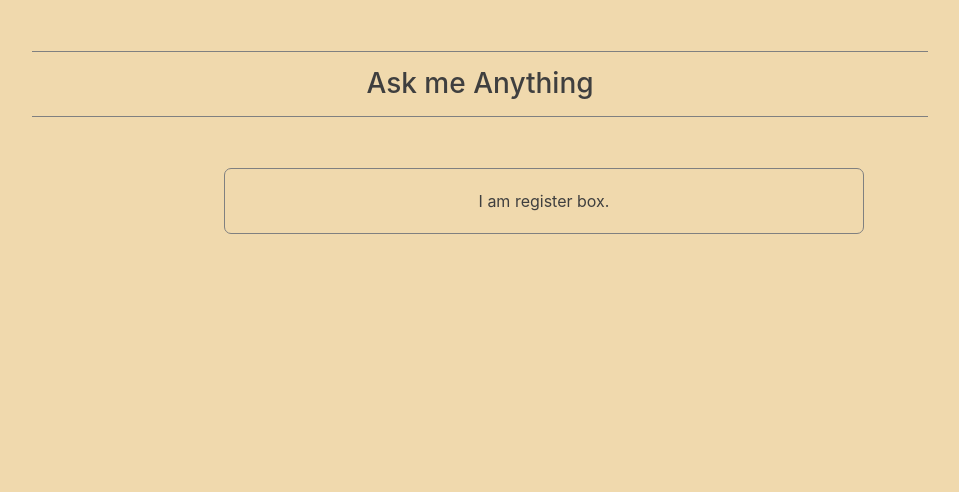
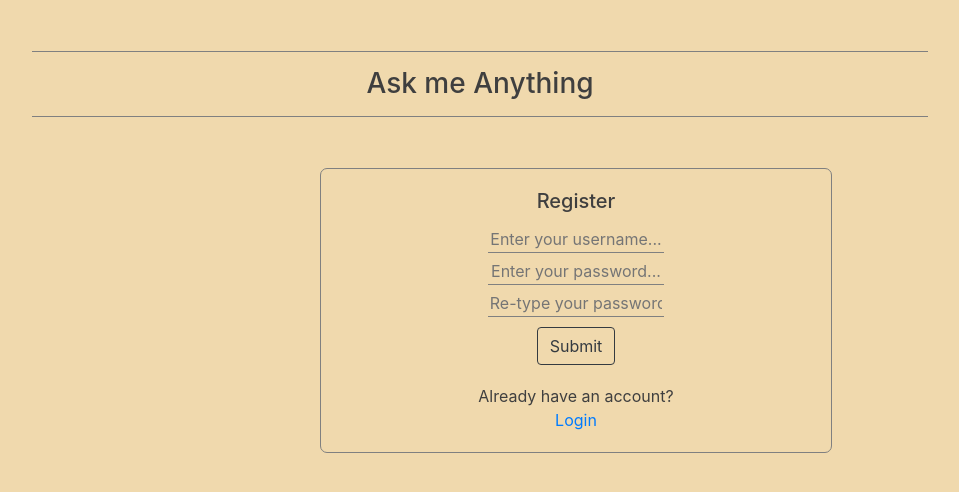
Before and after one commit to John-Atha/askMeAnything, a React (Create React App) app in the folder front-end/: page /register in a window 1280 px wide. Shown: the top 492 px of the page, without its empty margins (256-1215 px from the left). Built offline with nearby package versions, Linux system fonts and the light colour scheme.

Commit message:
Update login and register pages

```diff
--- a/front-end/src/LoginRegister/LoginBox.js
+++ b/front-end/src/LoginRegister/LoginBox.js
@@ -21,11 +21,10 @@ function LoginBox() {
             setSuccess(null);
         }
     }
-
     const handleSubmit = (event) => {
         if (username.length && password.length) {
             console.log('submitted');
-            if (username=="atha" && password=="12345") {
+            if (username==="atha" && password==="12345") {
                 setSuccess("Logged in successfully");
                 setError(null);
             }
@@ -52,9 +51,17 @@ function LoginBox() {
             </div>
             <form onSubmit={handleSubmit}>
                 <input placeholder="Enter your username..." className="margin-top-smaller" value={username} typ="text" onChange={(event) => handleUsername(event.target.value)} />
+                <div className="break"></div>
                 <input placeholder="Enter your password..." className="margin-top-smaller" value={password} type="password" onChange={(event) => {setPassword(event.target.value); setError(null); setSuccess(null);}} />
-                <Button type="submit" className="margin-top-smaller" style={{'width': '40%', 'minWidth': 'min-content'}} variant="outline-dark" onClick={handleSubmit}>Log in</Button>
+                <div className="break"></div>
+                <Button type="submit" className="margin-top-small" variant="outline-dark" onClick={handleSubmit}>Submit</Button>
             </form>
+            <div className="register-message margin-top-small">
+                <div>
+                    First time here?
+                </div>
+                <a href="/register">Create an account</a>
+            </div>
         </div>
     )
 }
--- a/front-end/src/LoginRegister/RegisterBox.js
+++ b/front-end/src/LoginRegister/RegisterBox.js
@@ -2,15 +2,98 @@ import React, { useState } from "react";
 
 import './styles.css'
 import '../generalStyles.css'
+import Button from 'react-bootstrap/Button';
 
 function RegisterBox() {
     const [username, setUsername] = useState("");
     const [password, setPassword] = useState("");
     const [confirmation, setConfirmation] = useState("");
+    const [success, setSuccess] = useState(null);
+    const [error, setError] = useState(null);
+
+    const handleUsername = (val) => {
+        if (val.length<16) {
+            setUsername(val);
+            setError(null);
+            setSuccess(null);
+        }
+        else {
+            setError("Username should be less than 15 characters");
+            setSuccess(null);
+        }
+    }
+    const handleSubmit = (event) => {
+        if (username.length && password.length) {
+            console.log('submitted');
+            if (password===confirmation) {
+                setSuccess("Registered successfully");
+                setError(null);
+            }
+            else {
+                setSuccess(null);
+                setError("Passwords don't match");
+            }
+        }
+        else {
+            setError("Fill both fields");
+            setSuccess(null);
+        }
+        event.preventDefault();
+    }
+    const good_warning = () => {
+        setError(null);
+        setSuccess(null);
+    }
+    const bad_warning = () => {
+        setError("Passwords don't match")
+        setSuccess(null);
+    }
+    const handlePass = (event) => {
+        if (event.target.name==="password"){
+            setPassword(event.target.value);
+            if (event.target.value===confirmation) {
+                good_warning();
+            }
+            else {
+                bad_warning();
+            }
+        }
+        else {
+            setConfirmation(event.target.value);
+            if (event.target.value===password) {
+                good_warning();
+            }
+            else {
+                bad_warning();
+            }
+        }
+    }
 
     return(
-        <div className="register-box margin-top-small">
-            I am register box.
+        <div className="register-box margin-top-small center-content">
+            <h5>Register</h5>
+            <div className="error-message">
+                {error}
+            </div>
+            <div className="success-message">
+                {success}
+            </div>
+            <form onSubmit={handleSubmit}>
+                <input placeholder="Enter your username..." className="margin-top-smaller" value={username} typ="text" onChange={(event) => handleUsername(event.target.value)} />
+                <div className="break"></div>
+                <input placeholder="Enter your password..." className="margin-top-smaller" name="password" value={password} type="password" onChange={handlePass} />
+                <div className="break"></div>
+                <input placeholder="Re-type your password..." className="margin-top-smaller" value={confirmation} type="password" onChange={handlePass} />
+                <div className="break"></div>
+                <Button type="submit" className="margin-top-small" variant="outline-dark" onClick={handleSubmit}>Submit</Button>
+            </form>
+            <div className="margin-top-small">
+                <div>
+                    Already have an account?
+                </div>
+                <a href="/login">Login</a>
+            </div>
+
         </div>
     )
 }
--- a/front-end/src/LoginRegister/styles.css
+++ b/front-end/src/LoginRegister/styles.css
@@ -3,22 +3,28 @@
         width: 100vw;
         margin-left: 0;
     }
+    input {
+        width: 90%;
+    }
 }
-
-@media only screen and (min-width: 500px) and (max-width: 700px) {
+@media only screen and (min-width: 500px) and (max-width: 850px) {
     .login-box, .register-box {
         width: 70vw;
         margin-left: 15vw;
     }
-}
-
-@media only screen and (min-width: 700px) {
-    .login-box, .register-box {
-        width: 50vw;
-        margin-left: 25vw;
+    input {
+        width: 70%;
     }
 }
-
+@media only screen and (min-width: 850px) {
+    .login-box, .register-box {
+        width: 40vw;
+        margin-left: 30vw;
+    }
+    input {
+        width: 60%;
+    }
+}
 .login-box, .register-box {
     color: rgb(63, 63, 63);
     border: 1px solid grey;
@@ -26,16 +32,13 @@
     padding: 20px;
     min-width: min-content;
 }
-
 input {
-    padding: 4px;
-    border: 1px solid grey;
-    border-radius: 7px;
+    background-color: inherit;
+    border: none;
+    border-bottom: 1px solid grey;
     width: 70%;
     text-align: center;
 }
-
 input:focus, input:hover {
     outline: none;
-    border: 1px solid lightgrey;
 }
```
